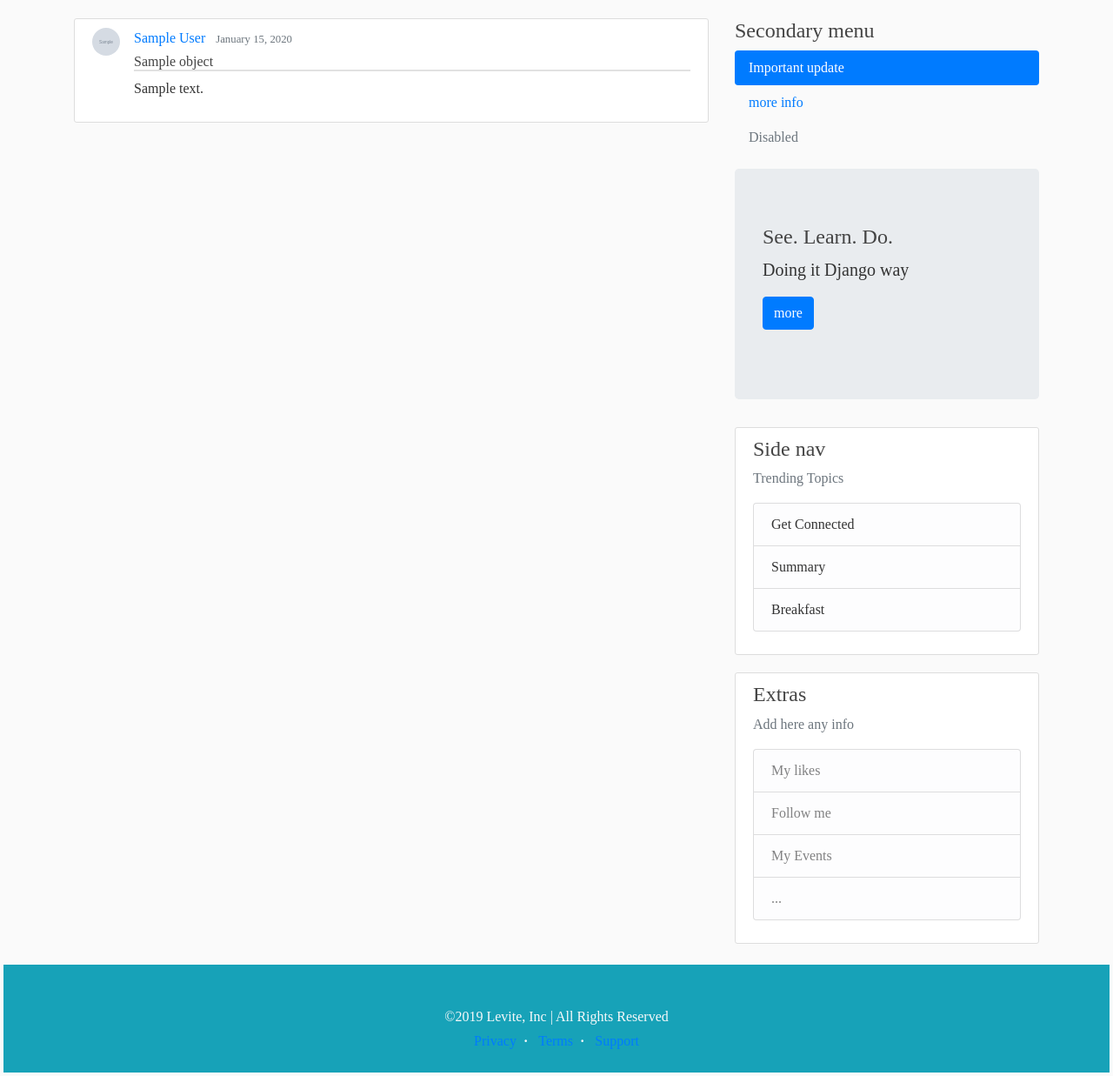
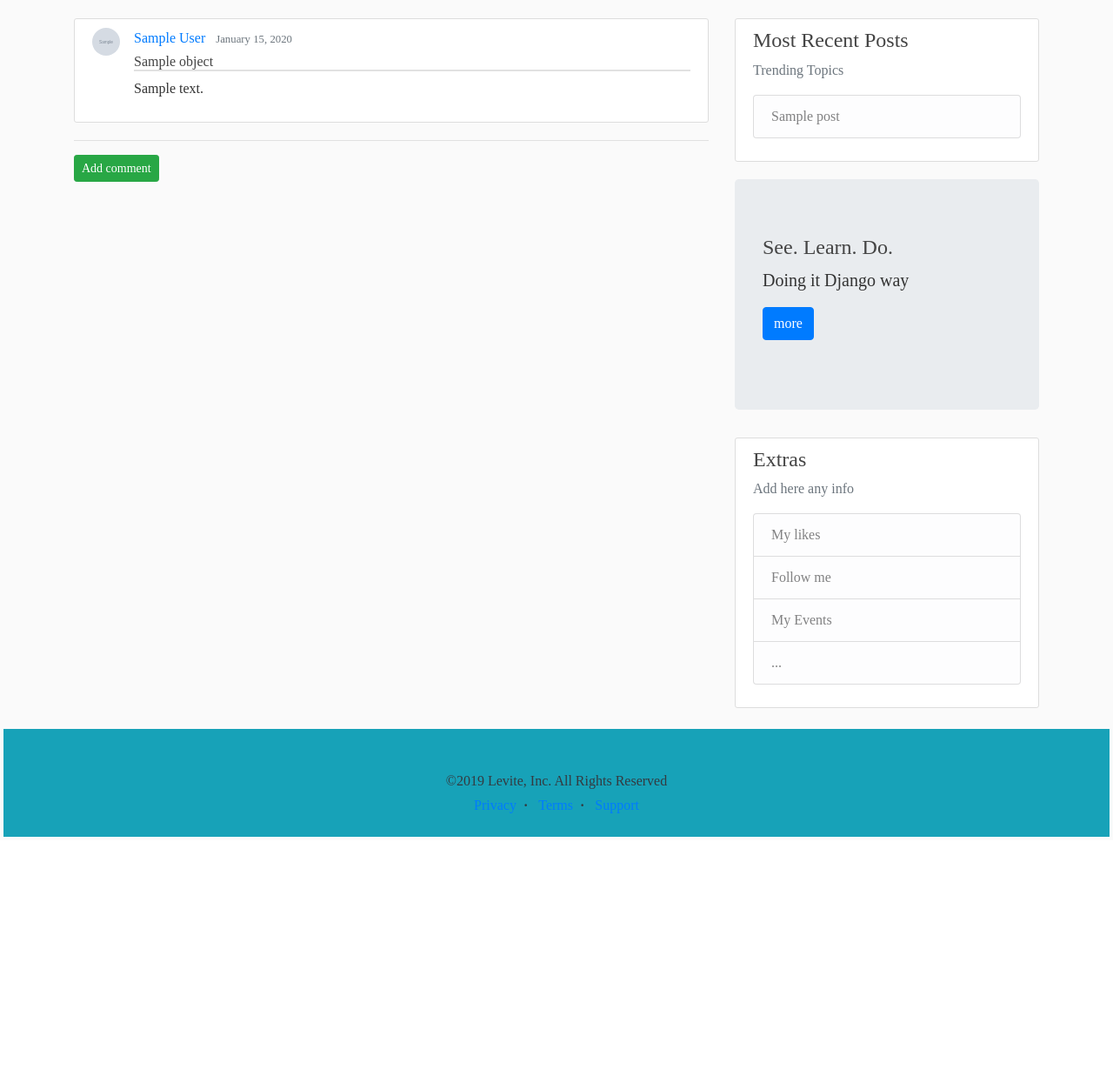
Before and after one commit to Levy-Naibei/django_blog, a Django app: template blog/templates/blog/post_detail.html in a window 1280 px wide. Shown: the part 59-1296 px from the top of the page at 87% size. After the commit the page ends 1021 px from the top, so only its background shows below. Run offline with Django 3.2, Linux system fonts and the light colour scheme; the template is opened without the code that fills it: most values are stand-ins (such as "Sample title", 1, 10 or a date in 2020); grey boxes marked "Sample" are stand-in pictures; some libraries are stand-ins or nearby versions.

Commit message:
added comment section

```diff
--- a/blog/admin.py
+++ b/blog/admin.py
@@ -1,4 +1,5 @@
 from django.contrib import admin
-from .models import Post
+from .models import Post, Comment
 
 admin.site.register(Post)
+admin.site.register(Comment)
--- a/blog/static/blog/style.css
+++ b/blog/static/blog/style.css
@@ -93,6 +93,11 @@
   font-size: 1.5rem;
 }
 
+/* comments */
+.comment {
+  margin: 20px 0px 20px 20px;
+}
+
 footer {
   background-color: #26272c;
 }
--- a/blog/templates/blog/about.html
+++ b/blog/templates/blog/about.html
@@ -1,5 +1,6 @@
 {% extends "blog/base.html" %}
 {% block content %}
 <h3>About Us</h3>
-	<p class="lead">This is a  software engineering firm....</p>
+	<p class="lead">This is my first blog app, am proud of it....</p>
+
 {% endblock%}
--- a/blog/templates/blog/base.html
+++ b/blog/templates/blog/base.html
@@ -1,5 +1,5 @@
+<!DOCTYPE html>
 {% load static %}
-<!DOCTYPE html>
 <html>
   <head>
     <!-- Required meta tags -->
@@ -66,14 +66,17 @@
         </div>
 
         <div class="col-md-4">
-        <h4 class="mb-2">Secondary menu</h4>
-        <ul class="nav flex-column nav-pills mb-3">
-          <li class="nav-item"><a class="nav-link active" href="#"> Important update</a></li>
 
-          <li class="nav-item"><a class="nav-link" href="#">more info </a></li>
-
-          <li class="nav-item"> <a class="nav-link disabled" href="#">Disabled</a></li>
+          <div class="content-section">
+            <h4>Most Recent Posts</h4>
+            <p class='text-muted'>Trending Topics
+              {% for post in recent %}
+              <ul class="list-group">
+              <a class="list-group-item list-group-item-light" href="{% url 'post-detail' pk=post.pk %}">{{ post.title }}</a>
               </ul>
+              {% endfor %}
+            </p>
+          </div>
 
           <div class="jumbotron">
             <h4 class="">See. Learn. Do. </h4>
@@ -83,16 +86,6 @@
             </p>
           </div>
 
-        <div class="content-section">
-          <h4>Side nav</h4>
-          <p class='text-muted'>Trending Topics
-            <ul class="list-group">
-             <a class="list-group-item list-group-item-light href="#">Get Connected</a>
-             <a class="list-group-item list-group-item-light href="#">Summary</a>
-             <a class="list-group-item list-group-item-light href="#">Breakfast</a>
-            </ul>
-          </p>
-        </div>
           <div class="content-section">
             <h4>Extras</h4>
             <p class='text-muted'>Add here any info
@@ -106,11 +99,10 @@
         </div>
         </div>
       </div>
-    </div>
     </main>
 
-  <footer class="m-1 pt-5 pb-4 text-center text-small text-light bg-info">
-    <p class="mb-1">&copy;2019 Levite, Inc | All Rights Reserved</p>
+    <footer class="m-1 pt-5 pb-4 text-center text-small text-dark bg-info">
+      <p class="mb-1">&copy;2019 Levite, Inc. All Rights Reserved</p>
       <ul class="list-inline">
         <li class="list-inline-item"><a href="#">Privacy</a> &nbsp;<b>&middot;</b> </li>
         <li class="list-inline-item"><a href="#">Terms</a> &nbsp;<b>&middot;</b> </li>
@@ -118,13 +110,12 @@
       </ul>
     </footer>
 
-	<!-- Optional JavaScript -->
-    <!---If you’re using our compiled JavaScript, don’t forget to include CDN versions of jQuery and Popper.js before it. jQuery first, then Popper.js, then Bootstrap JS--->
+      {% comment %} <!---If you’re using our compiled JavaScript, don’t forget to include CDN versions of jQuery and Popper.js before it. jQuery first, then Popper.js, then Bootstrap JS--->
       <script src="https://code.jquery.com/jquery-3.3.1.slim.min.js"></script>
 
       <script src="https://cdnjs.cloudflare.com/ajax/libs/popper.js/1.14.7/umd/popper.min.js"></script>
 
       <!---Skip the download with BootstrapCDN to deliver cached version of Bootstrap’s compiled CSS and JS to your project.--->
-    <script src="https://stackpath.bootstrapcdn.com/bootstrap/4.3.1/js/bootstrap.min.js"></script>
+      <script src="https://stackpath.bootstrapcdn.com/bootstrap/4.3.1/js/bootstrap.min.js"></script> {% endcomment %}
   </body>
 </html>
--- a/blog/templates/blog/post_detail.html
+++ b/blog/templates/blog/post_detail.html
@@ -23,5 +23,25 @@
   <!--like button-->
 
   <!--Comments section-->
+  <hr>
+  <a class="btn btn-success btn-sm" href="{% url 'add_comment_to_post' pk=post.pk %}">Add comment</a>
+
+  {% for comment in post.comments.all %}
+    {% if user.is_authenticated or comment.approved_comment %}
+    <div class="comment">
+        <div class="date">
+            {{ comment.created_date }}
+            {% if not comment.approved_comment %}
+                <a class="btn btn-danger" href="{% url 'comment_remove' pk=comment.pk %}"><span class="glyphicon glyphicon-remove"></span></a>
+                <a class="btn btn-warning" href="{% url 'comment_approve' pk=comment.pk %}"><span class="glyphicon glyphicon-ok"></span></a>
+            {% endif %}
+        </div>
+        <strong>{{ comment.author }}</strong>
+        <p>{{ comment.text|linebreaks }}</p>
+    </div>
+    {% endif %}
+{% empty %}
+    <p>No comments here yet :(</p>
+{% endfor %}
 
 {% endblock %}
```
Also changed, not shown: blog/forms.py (added, +8 -0 lines), blog/models.py (+25 -3 lines), blog/templates/blog/add_comment_to_post.html (added, +9 -0 lines), blog/templates/blog/home.html (+3 -4 lines), blog/urls.py (+6 -1 lines), blog/views.py (+49 -3 lines), blog_project/settings.py (+19 -19 lines), 3 other files. Lines whose indentation alone changed are shown as unchanged.
